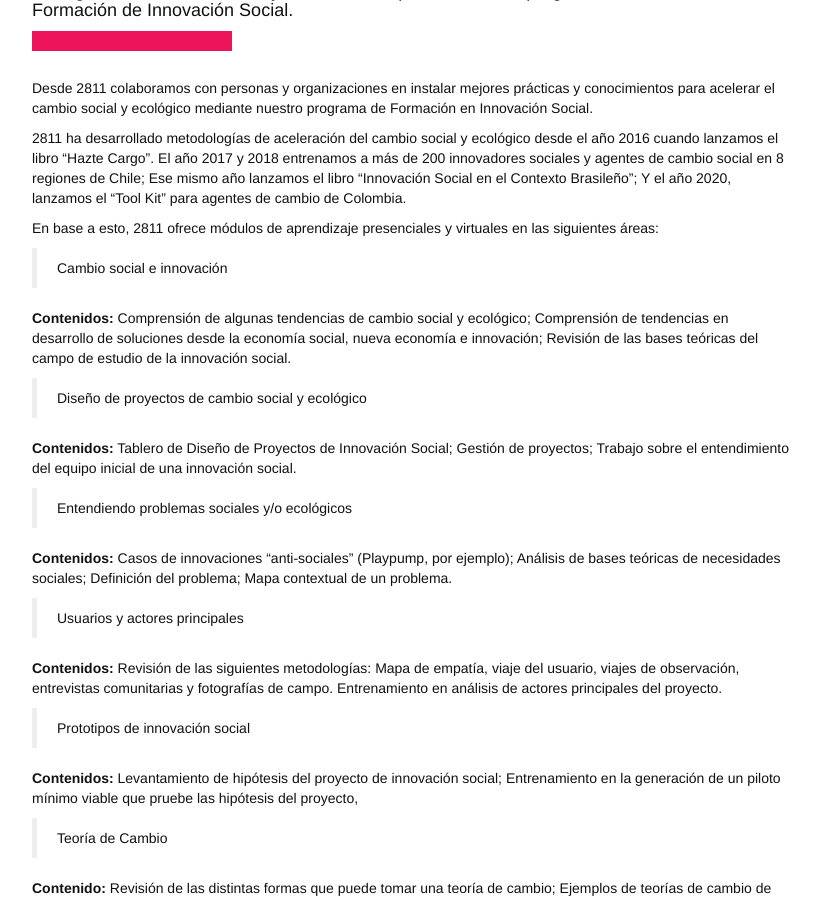
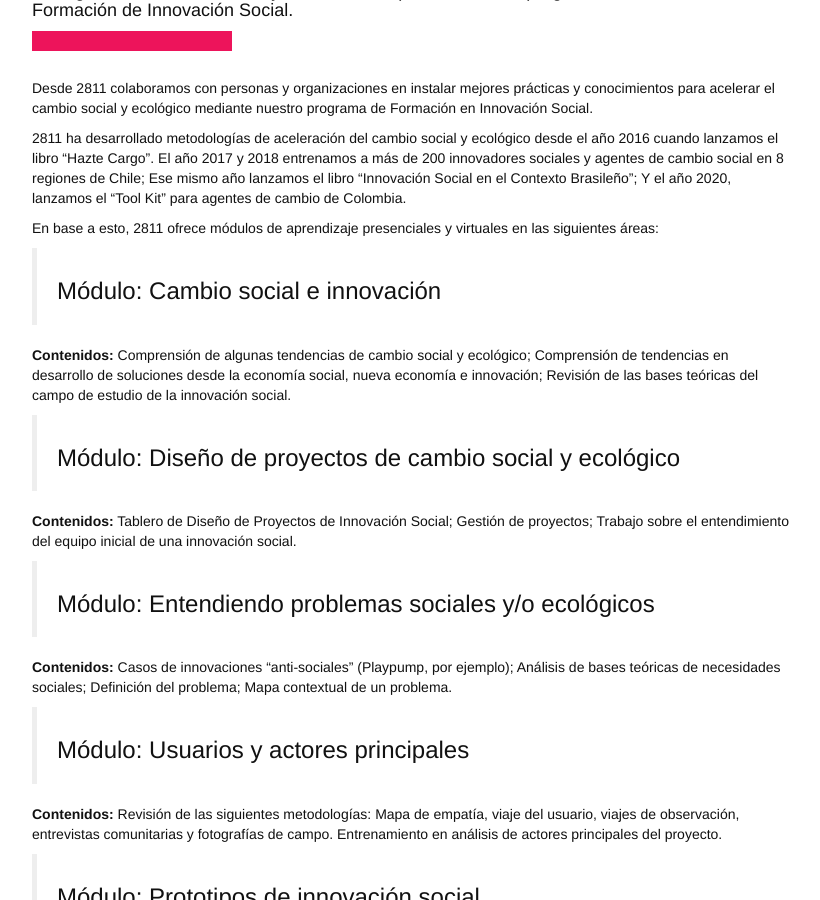
Before and after one commit to 2811Chile/2811Chile.github.io, a Jekyll site: the page built from _posts/2020-05-05-formacion-en-innovacion-social.markdown, in a window 1280 px wide and 900 px high, scrolled down 298 px. Shown: the whole window, without its empty margins (148-968 px from the left). Built offline with Jekyll 4.4.1, drawn with Linux system fonts in a browser that asks for light colours; nearby versions of some CDN libraries; some web fonts are replaced; our own code applies the rules of GitHub Pages for plain Markdown files; some of the changed text lies outside the part shown.

Commit message:
Updated Formacion En Innovacion Social

```diff
--- a/_posts/2020-05-05-formacion-en-innovacion-social.markdown
+++ b/_posts/2020-05-05-formacion-en-innovacion-social.markdown
@@ -22,39 +22,41 @@
 
 En base a esto, 2811 ofrece módulos de aprendizaje presenciales y virtuales en las siguientes áreas:
 
-> Cambio social e innovación
+> ### Módulo: Cambio social e innovación
 
 **Contenidos:** Comprensión de algunas tendencias de cambio social y ecológico; Comprensión de tendencias en desarrollo de soluciones desde la economía social, nueva economía e innovación; Revisión de las bases teóricas del campo de estudio de la innovación social.
 
-> Diseño de proyectos de cambio social y ecológico
+> ### Módulo: Diseño de proyectos de cambio social y ecológico
 
 **Contenidos:** Tablero de Diseño de Proyectos de Innovación Social; Gestión de proyectos; Trabajo sobre el entendimiento del equipo inicial de una innovación social.
 
-> Entendiendo problemas sociales y/o ecológicos
+> ### Módulo: Entendiendo problemas sociales y/o ecológicos
 
 **Contenidos:** Casos de innovaciones “anti-sociales” (Playpump, por ejemplo); Análisis de bases teóricas de necesidades sociales; Definición del problema; Mapa contextual de un problema.
 
-> Usuarios y actores principales
+> ### Módulo: Usuarios y actores principales
 
 **Contenidos:** Revisión de las siguientes metodologías: Mapa de empatía, viaje del usuario, viajes de observación, entrevistas comunitarias y fotografías de campo. Entrenamiento en análisis de actores principales del proyecto.
 
-> Prototipos de innovación social
+> ### Módulo: Prototipos de innovación social
 
 **Contenidos:** Levantamiento de hipótesis del proyecto de innovación social; Entrenamiento en la generación de un piloto mínimo viable que pruebe las hipótesis del proyecto,
 
 
-> Teoría de Cambio
+> ### Módulo: Teoría de Cambio
 
 **Contenido:** Revisión de las distintas formas que puede tomar una teoría de cambio; Ejemplos de teorías de cambio de otras organizaciones; Elaboración de una teoría de cambio para el proyecto.
 
-> Medición de impacto e indicadores
+> ### Módulo: Medición de impacto e indicadores
 
 **Contenido:** Marco general de medición de impacto y generación de indicadores para proyectos de innovación socia; Revisión de casos de estudio dónde se ha aplicado un buen sistema de medición de resultados tempranos; Revisión de indicadores de procesos, resultados tempranos y de largo plazo para el proyecto.
 
-> Sustentabilidad financiera
+> ### Módulo: Sustentabilidad financiera
 
 **Contenidos:** Revisión de las distintas formas que innovadores sociales utilizan para hacer sus iniciativas sostenibles en términos financieros; Generación de un plan de sustentabilidad financiera y captación de recursos; Actualización respecto a convocatorias de interés para la iniciativa.
 
-> Escalabilidad
+> ### Módulo: Escalabilidad
 
 **Contenidos:** Análisis de los factores de escala que puede desarrollar la iniciativa; Revisión de las distintas formas de escalar que utilizan emprendedores sociales; Diseño de un plan de escalabilidad o transferencia de la iniciativa.
+
+### **Solicita una cotización del programa enviando tus requerimientos a nuestra directora, Gabriela Carrasci: gabriela@2811.cl**
```
